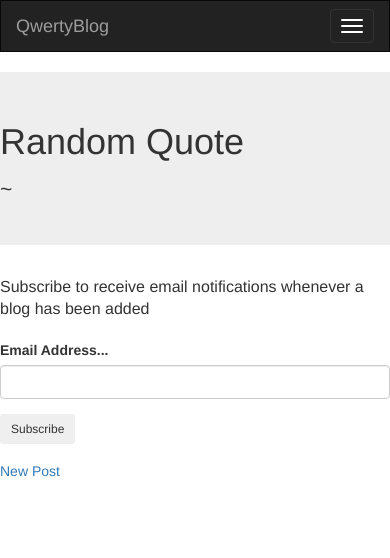
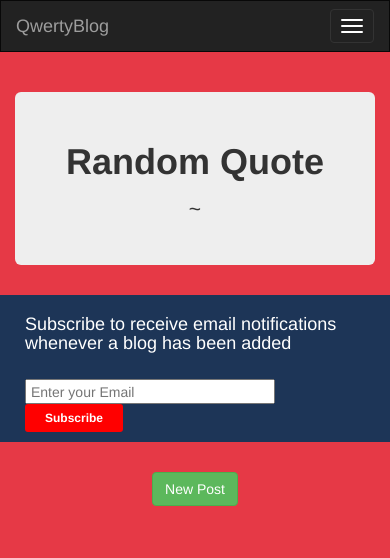
Before and after one commit to Derrick-Nyongesa/QwertyBlog, a Flask app: page / in a window 390 px wide; the page is wider, and only the part inside the window is pictured. Shown: the top 558 px of that part. Run offline with Flask 2, Linux system fonts and the light colour scheme; data that the repository does not hold is empty; some libraries are stand-ins or nearby versions.

Commit message:
added custom css styling to the home page

```diff
--- a/app/static/css/styles.css
+++ b/app/static/css/styles.css
@@ -0,0 +1,71 @@
+body{
+    background: #e63946;
+}
+
+#newsletter{
+    background-color: #1d3557;
+    padding: 10px;
+    color: white;
+}
+
+#newsletter h4{
+    float: left;
+}
+
+#newsletter form{
+    float: right;
+    margin-top: 15px;
+}
+
+input{
+    padding: 4px;
+    height: 25px;
+    width: 250px;
+}
+
+#newsletter button{
+    height: 28px;
+    background-color: red;
+    border: 0;
+    padding: 0 20px 0 20px;
+    font-weight: bold;
+}
+
+#newsletter button:hover{
+    background: #92bde7;
+    color: white;
+    outline: 0;
+    transition: background-color 2s ease-out;
+}
+
+#showcase{
+    text-align: center;
+}
+
+.highlight{
+    color: #e63946;
+    font-weight: bold;
+}
+
+.text{
+    color: #e63946;
+}
+
+.text-header{
+    font-weight: bold;
+}
+
+.post-link{
+    margin-top: 30px;
+    text-align: center;
+    margin-bottom: 50px;
+    font-weight: bold;
+}
+
+#posts{
+    padding: 20px;
+    border: #ccc solid 1px;
+    margin-bottom: 25px;
+    background-color:#faa307;
+    border-radius: 10px;
+}
--- a/app/templates/index.html
+++ b/app/templates/index.html
@@ -7,32 +7,31 @@
 {% endblock %}
 
 {% block content %}
-<h1>{{macro.display_quotes(quotes)}}</h1>
+<section id="showcase">
+    <div class="container">
+        <h1>{{macro.display_quotes(quotes)}}</h1>
+    </div>
+</section>
 
-<div class=" row" >
-    <div class="col-md-2"></div>
-        <div class="col-md-8">
-            <p class="lead">Subscribe to receive email notifications whenever a blog has been added</p>
-            <form class="form-inline ml-2" action="{{url_for('main.subscribe')}}" method="POST">
-                <div class="md-form form-group">
-                    <label class="white-color">Email Address...</label>
-                    <input type="email"  class="form-control " name ="subscriber" required>
-                </div>
-                <div class="md-form form-group">
-                    <button class="btn btn-sm btn-outline-info" id="subs">Subscribe</button>
-                </div>
-          </form>
+
+
+<section id="newsletter">
+    <div class="container">
+        <h4>Subscribe to receive email notifications whenever a blog has been added</h4>
+        <form action="{{url_for('main.subscribe')}}" method="POST">
+                <input  type="email" name ="subscriber" placeholder="Enter your Email" required>
+                <button class="btn btn-sm btn-outline-info" id="subs">Subscribe</button>
+      </form>
+    </div>
+</section>
+
+
+
+
+        <div class="post-link">
+            <a class="btn btn-success" href="/new_post">New Post</a>
         </div>
-    <div class="col-md-2"></div>
-</div>
 
-<div class=" row" >
-    <div class="col-md-2"></div>
-        <div class="col-md-8">
-            <a href="/new_post">New Post</a>
-        </div>
-    <div class="col-md-2"></div>
-</div>
 
 
 
--- a/app/templates/macros.html
+++ b/app/templates/macros.html
@@ -1,7 +1,7 @@
 {% macro display_quotes(quotes)%}
 <div class="jumbotron">
-    <h1 class="text-danger">Random Quote</h1>
-    <p class="text-danger">{{quotes.quote}}</p>
+    <h1 class="text-header">Random Quote</h1>
+    <p class="text">{{quotes.quote}}</p>
     <p>~ <span class="highlight">{{quotes.author}}</span></p>
 </div>
 {% endmacro %}
@@ -9,10 +9,13 @@
 
 {% macro display_posts(posts)%}
 {% for post in posts%}
-    <h2>{{post.title}}</h2>
+<div id="posts">
+    <h2> <span class="highlight">{{post.title}}</span></h2>
     <p>{{post.post}}</p>
     <p>Posted on ~ {{post.posted.strftime('%d-%m-%Y')}}</p>
-    <a href="/blog/{{post.id}}">See More</a>
+    <a class="btn btn-info" href="/blog/{{post.id}}">See More</a>
+</div>
+
 {% endfor%}
 {% endmacro %}
 
```
Also changed, not shown: app/static/photos/background.jpg (added).
